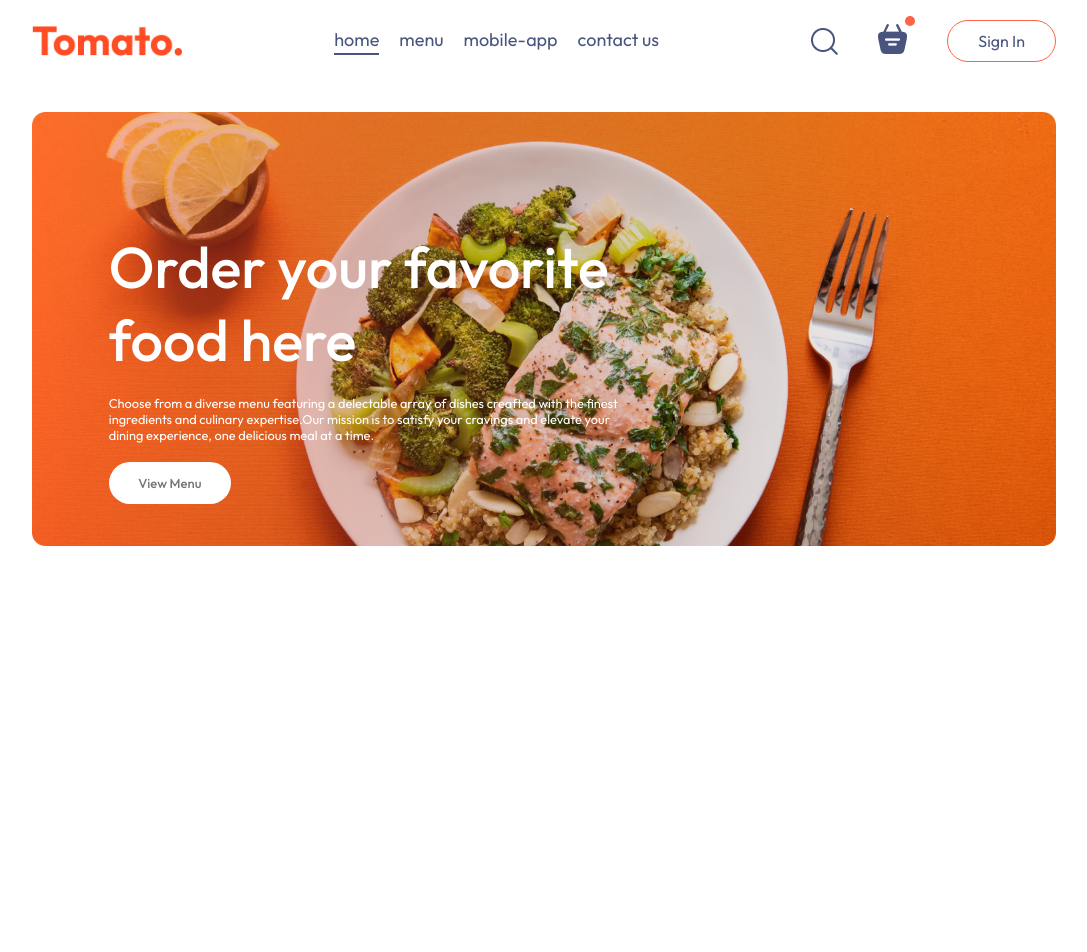
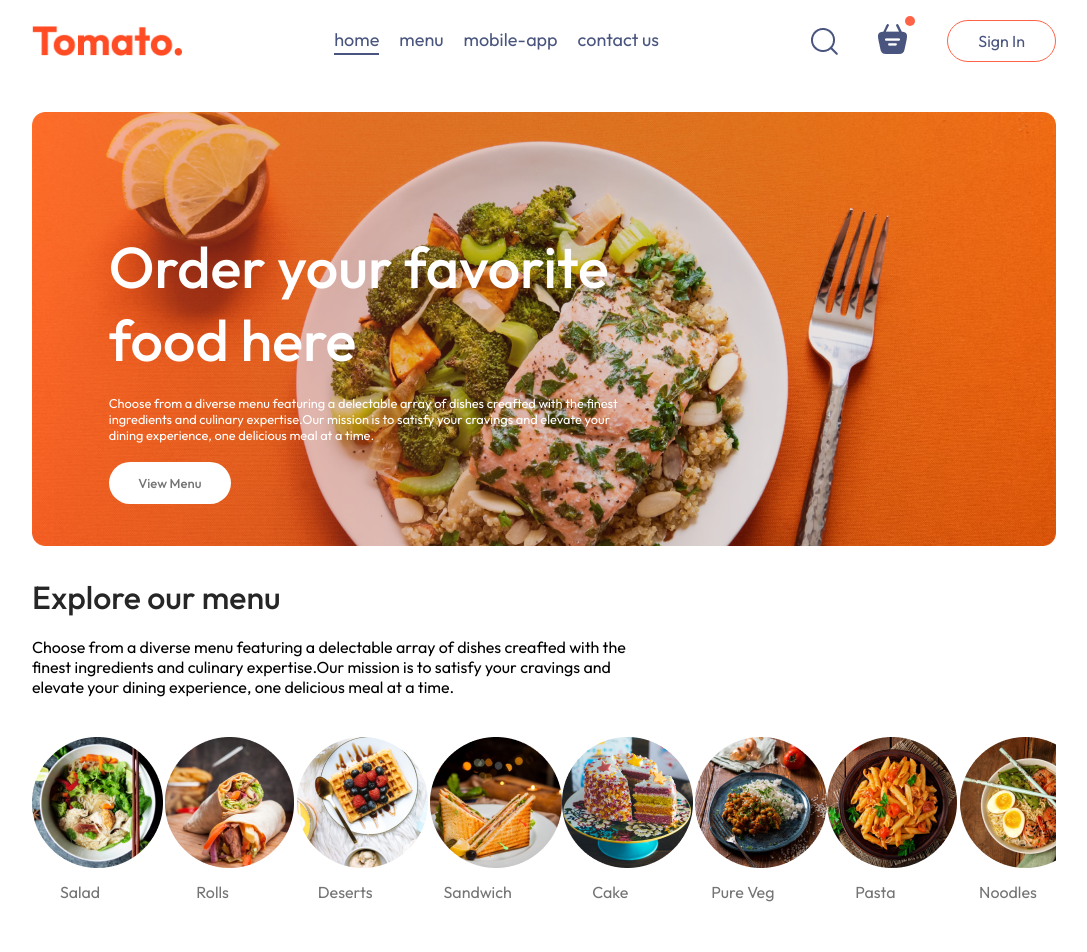
Before and after one commit to hasharas/Food-Delivery-app, a React (Vite) app in the folder frontend/: page / in a window 1280 px wide. Shown: the top 952 px of the page, without its empty margins (96-1183 px from the left). Before the commit the page ends 800 px from the top, so only its background shows below. Built offline with nearby package versions, Linux system fonts and the light colour scheme.

Commit message:
create menu item section and style it

```diff
--- /dev/null
+++ b/frontend/src/components/ExploreMenu/ExploreMenu.css
@@ -0,0 +1,60 @@
+.explore-menu{
+      display: flex;
+      flex-direction: column;
+      gap: 20px;
+
+}
+
+.explore-menu h1{
+      color: #262626;
+      font-weight: 500;
+}
+
+.explore-menu-text{
+      max-width:  60%;
+      columns: #808080;
+}
+
+.explore-menu-list{
+      display: flex;
+      justify-content: space-between;
+      align-items: center;
+      text-align: center;
+      margin: 20px 0px;
+      overflow-x: scroll;
+      scrollbar-width: none;
+}
+
+.explore-menu-list-item{
+      width: 7.5vw;
+      min-width: 80px;
+      cursor: pointer;
+      border-radius: 50%;
+      transition: 0.2s;
+}
+
+
+.explore-menu-list-item p{
+      cursor: pointer;
+      color: #747474;
+      font-size: max(1.4ev,16px);
+      margin-top: 10px;
+}
+
+.explore-menu-list-item :hover{
+      color: tomato;
+}
+
+.explore-menu hr{
+      margin: 10px 0px;
+      height: 2px;
+      background-color: tomato;
+      border: none;
+}
+
+.explore-menu-list-item .active{
+      border: 4px solid tomato;
+      padding: 2px;
+      border-radius: 50%;
+
+}
--- /dev/null
+++ b/frontend/src/components/ExploreMenu/ExploreMenu.jsx
@@ -0,0 +1,25 @@
+import React from 'react';
+import './ExploreMenu.css';
+import { menu_list } from '../../assets/assets';
+
+const ExploreMenu = ({category,setCategory}) => {
+  return (
+    <div className='explore-menu' id='explore-menu'>
+      <h1>Explore our menu</h1>
+      <p className='explore-menu-text'>Choose from a diverse menu featuring a delectable array of dishes creafted with the finest ingredients and culinary expertise.Our mission is to satisfy your cravings and elevate your dining experience, one delicious meal at a time.</p>
+      <div className="explore-menu-list">
+            {menu_list.map((item,index)=>{
+                  return (
+                        <div onClick={()=> setCategory(prev=>prev===item.menu_name? "ALL" : item.menu_name)} key={index} className="explore-menu-list-item">
+                              <img className={category===item.menu_name? "active" : ""} src={item.menu_image} alt="" />
+                               <p>{item.menu_name}</p>
+                        </div>
+                  )
+            })}
+      </div>
+                  <hr />
+    </div>
+  );
+}
+
+export default ExploreMenu;
--- a/frontend/src/components/Header/Header.css
+++ b/frontend/src/components/Header/Header.css
@@ -37,4 +37,8 @@
       background-color: white;
       font-size: max(1vw,13px);
       border-radius: 50px;
+      cursor: pointer;
 }
+.header-content button:hover{
+      color: tomato;
+}
--- a/frontend/src/components/Header/Header.jsx
+++ b/frontend/src/components/Header/Header.jsx
@@ -7,7 +7,7 @@
        <div className="header-content">
             <h2>Order your favorite food here</h2>
             <p>Choose from a diverse menu featuring a delectable array of dishes creafted with the finest ingredients and culinary expertise.Our mission is to satisfy your cravings and elevate your dining experience, one delicious meal at a time.</p>
-            <button>View Menu</button>
+            <button className='button'>View Menu</button>
        </div>
     </div>
   );
--- a/frontend/src/pages/Home/Home.jsx
+++ b/frontend/src/pages/Home/Home.jsx
@@ -1,11 +1,16 @@
-import React from 'react';
+import React, { useState } from 'react';
 import "./Home.css";
 import Header from '../../components/Header/Header';
+import ExploreMenu from '../../components/ExploreMenu/ExploreMenu';
 
 const Home = () => {
+
+    const [category, setCategory] = useState("ALL");
+
   return (
     <div>
        <Header />
+       <ExploreMenu category={category} setCategory={setCategory}/>
     </div>
   );
 }
```
